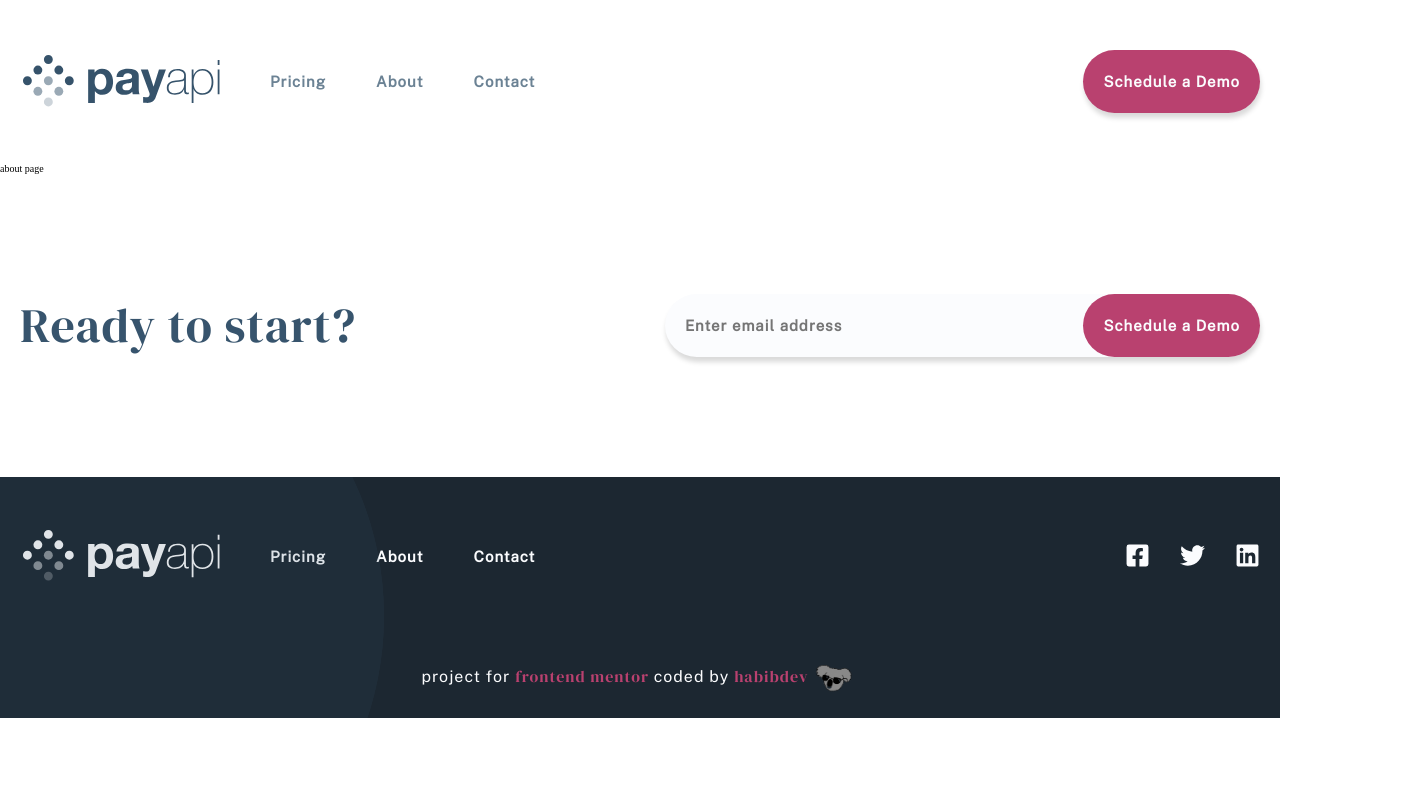
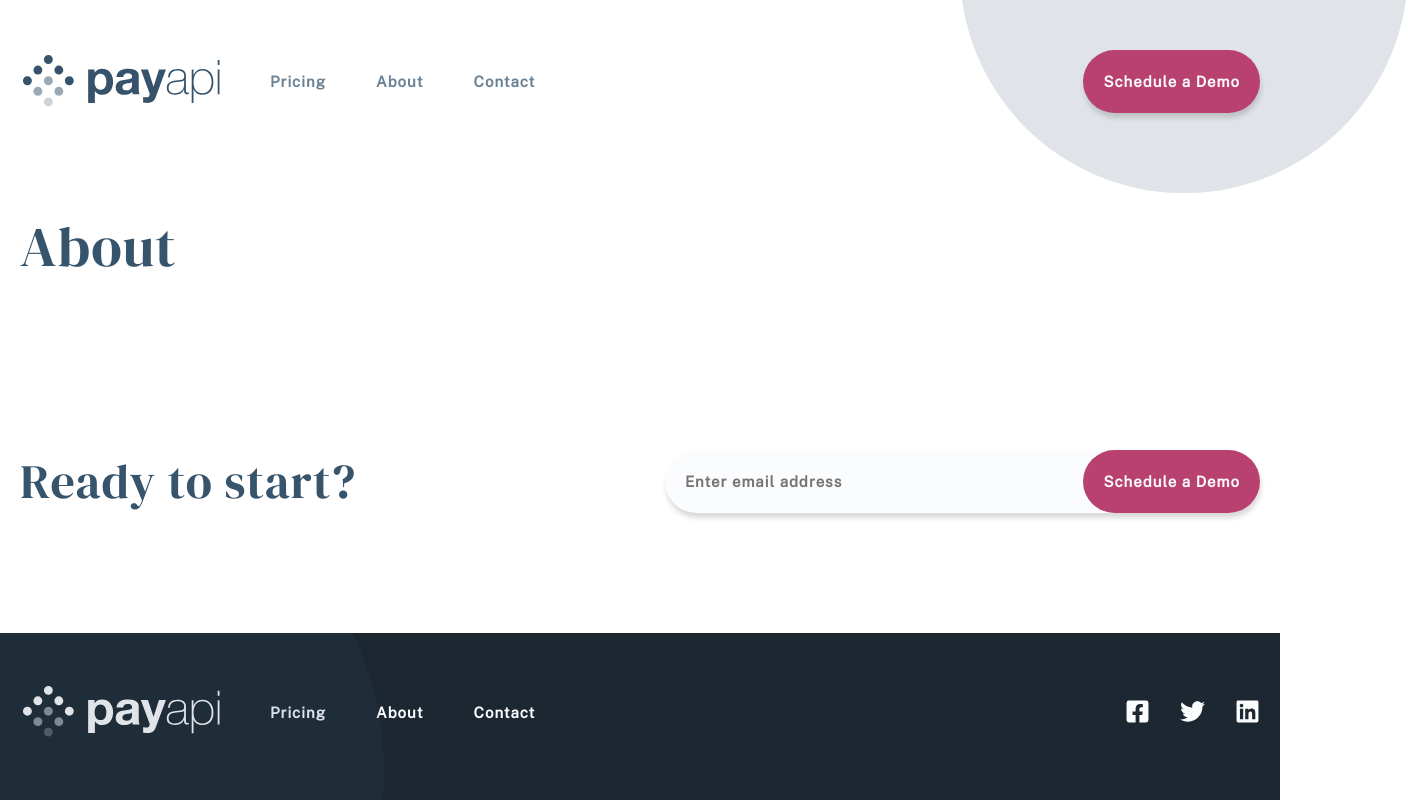
Before and after one commit to habibdev96/FEM-payapi-multi-page-website, a React (Create React App) app: page /About in a window 1280 px wide. Shown: the top 800 px of the page, 1408 px wide, since content can reach past the window. Built offline with nearby package versions, Linux system fonts and the light colour scheme.

Commit message:
created sub hero component

```diff
--- /dev/null
+++ b/src/components/Shared/SubHero.js
@@ -0,0 +1,33 @@
+import styled from 'styled-components';
+import { maxWidthLg, sectionSpacingSm } from '../../abstracts/Mixins';
+import { SectionHeading } from '../styledElements/Headings';
+import bgPattern from '../../assets/shared/desktop/bg-pattern-circle.svg';
+
+const Header = styled.header`
+  position: relative;
+
+  .bg-pattern {
+    position: absolute;
+    width: 35%;
+    top: -250%;
+    right: -10%;
+  }
+`;
+
+const Container = styled.div`
+  ${maxWidthLg}
+  ${sectionSpacingSm}
+`;
+
+const SubHero = ({ title }) => {
+  return (
+    <Header>
+      <img src={bgPattern} alt='' className='bg-pattern' />
+      <Container>
+        <SectionHeading subhero>{title}</SectionHeading>
+      </Container>
+    </Header>
+  );
+};
+
+export default SubHero;
--- a/src/components/Shared/Tag.js
+++ b/src/components/Shared/Tag.js
@@ -2,7 +2,7 @@ import styled from 'styled-components';
 import { flexCenter, textStyles, headingStyles } from '../../abstracts/Mixins';
 import logo from '../../assets/logo/habibdevgif.gif';
 
-const Wrapper = styled.footer`
+const Container = styled.div`
   ${flexCenter};
   flex-wrap: wrap;
   padding: 2rem;
@@ -31,7 +31,7 @@ const Wrapper = styled.footer`
 
 const Tag = () => {
   return (
-    <Wrapper>
+    <Container>
       <h3 className='heading'>
         project for{' '}
         <a
@@ -53,7 +53,7 @@ const Tag = () => {
         </a>
       </h3>
       <img src={logo} alt='logo' className='logo' />
-    </Wrapper>
+    </Container>
   );
 };
 
--- a/src/components/styledElements/Headings.js
+++ b/src/components/styledElements/Headings.js
@@ -9,7 +9,7 @@ export const HeroHeading = styled.h1`
 
 export const SectionHeading = styled.h2`
   ${headingStyles}
-  font-size: 4.8rem;
+  font-size: ${({ subhero }) => (subhero ? '5.6rem' : '4.8rem')};
   color: ${({ light }) => (light ? 'var(--white)' : 'var(--sanJuanBlue)')};
 `;
 
--- a/src/pages/About.js
+++ b/src/pages/About.js
@@ -1,5 +1,11 @@
+import SubHero from '../components/Shared/SubHero';
+
 const About = () => {
-  return <div>about page</div>;
+  return (
+    <>
+      <SubHero title='About' />
+    </>
+  );
 };
 
 export default About;
--- a/src/pages/Contact.js
+++ b/src/pages/Contact.js
@@ -1,5 +1,11 @@
+import SubHero from '../components/Shared/SubHero';
+
 const Contact = () => {
-  return <div>contact page</div>;
+  return (
+    <>
+      <SubHero title='Contact' />
+    </>
+  );
 };
 
 export default Contact;
--- a/src/pages/Pricing.js
+++ b/src/pages/Pricing.js
@@ -1,5 +1,11 @@
+import SubHero from '../components/Shared/SubHero';
+
 const Pricing = () => {
-  return <div>pricing page</div>;
+  return (
+    <>
+      <SubHero title='Pricing' />
+    </>
+  );
 };
 
 export default Pricing;
```
